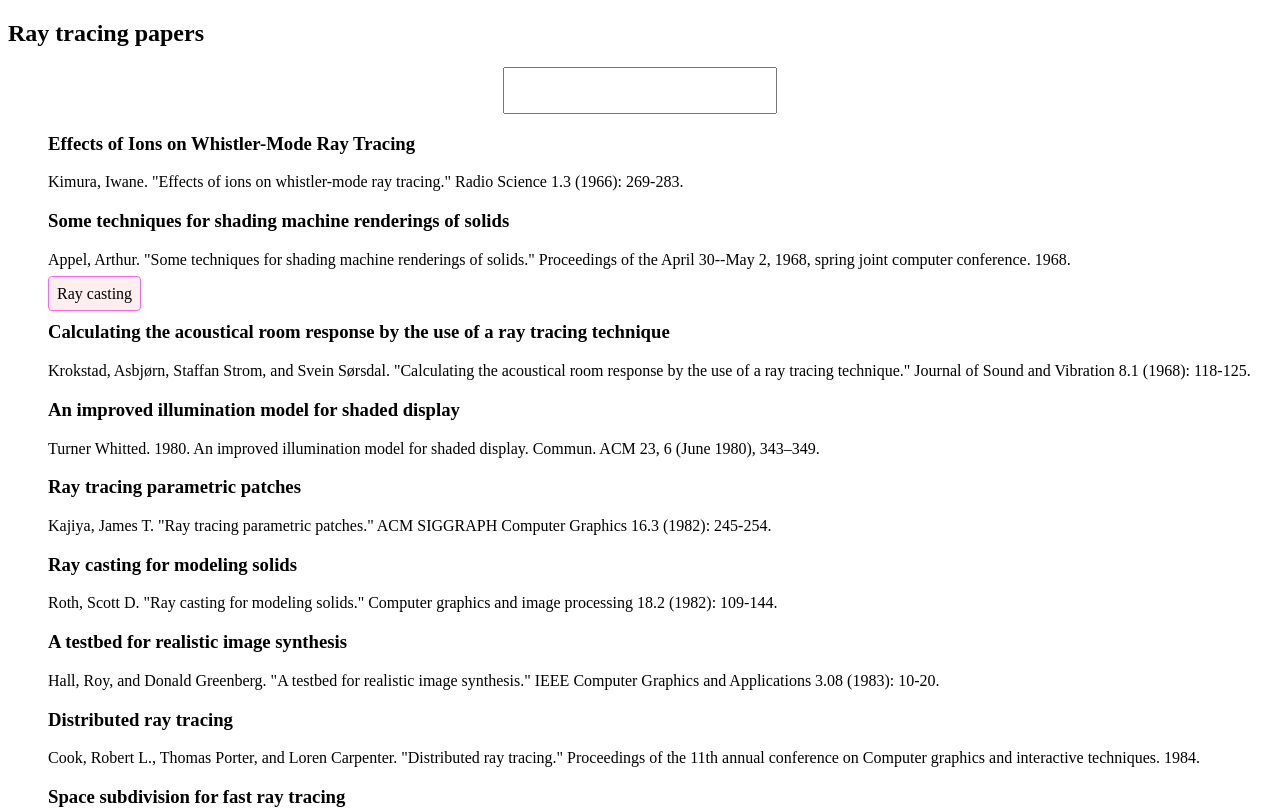
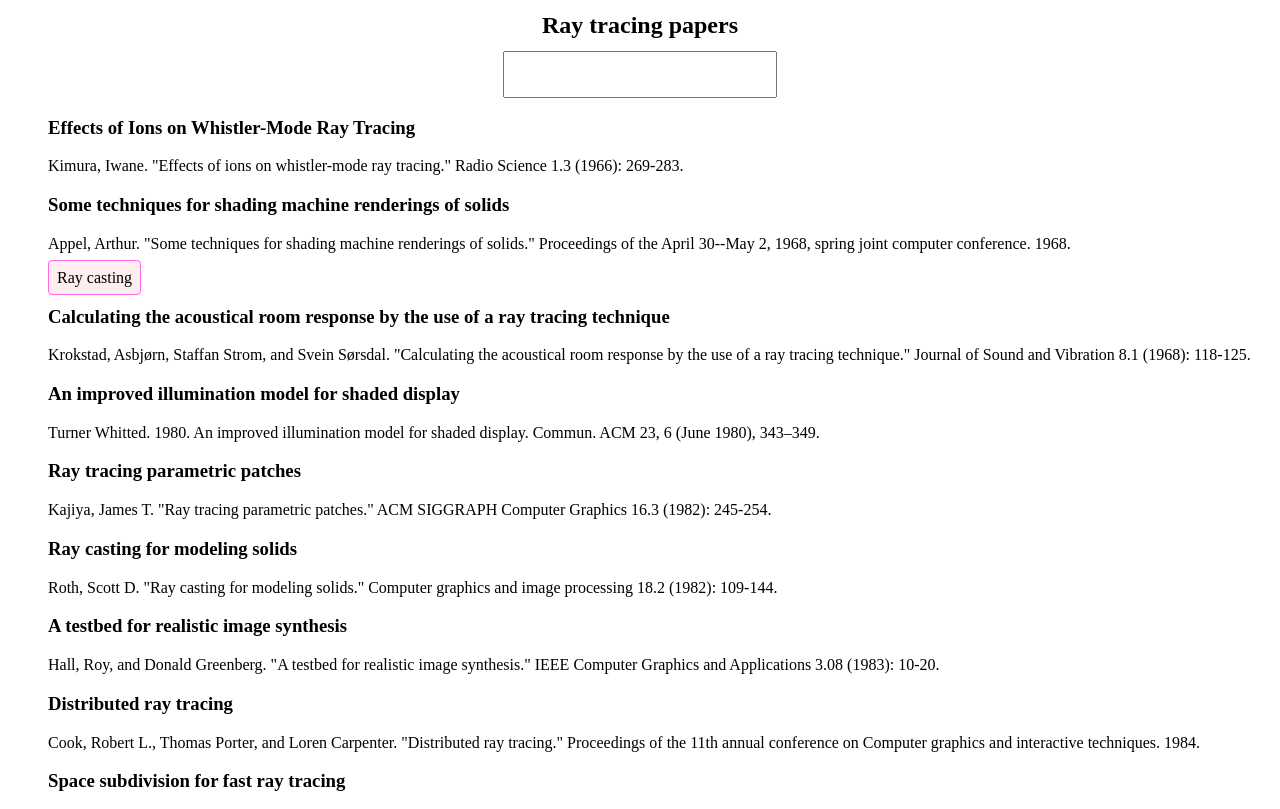
Before and after one commit to toomuat/toomuat.github.io, a React (Vite) app: page /papers/ray_tracing in a window 1280 px wide. Shown: the top 809 px of the page. Built offline with nearby package versions, Linux system fonts and the light colour scheme.

Commit message:
update paper page style

```diff
--- a/src/main.tsx
+++ b/src/main.tsx
@@ -24,26 +24,6 @@ const router = createBrowserRouter([
   basename: import.meta.env.GITHUB_PAGES
 })
 
-const router2 = createBrowserRouter(
-  createRoutesFromElements(
-    <Route
-      path='/'
-      element={<Root />}
-      errorElement={<ErrorPage />}>
-      <Route
-        path='/papers'
-        element={<Papers />}>
-      </Route>
-      <Route
-        path='/papers/ray_tracing'
-        element={<RayTracing />}>
-      </Route>
-    </Route >
-  )
-  , {
-    basename: import.meta.env.GITHUB_PAGES
-  })
-
 ReactDOM.createRoot(document.getElementById('root') as HTMLElement).render(
   <React.StrictMode>
     <RouterProvider router={router} />
--- a/src/papers.module.css
+++ b/src/papers.module.css
@@ -1,5 +1,11 @@
 li {
   list-style: none;
+}
+
+.paper_title {
+  margin: 0 auto;
+  text-align: center;
+  margin: 0.5em;
 }
 
 .keyword {
--- a/src/papers.tsx
+++ b/src/papers.tsx
@@ -87,7 +87,7 @@ function PapersList(text_file: string, title: string) {
 
   return (
     <>
-      <h2>{title}</h2>
+      <h2 className={style.paper_title}>{title}</h2>
       <input type="text" onChange={onSearchChange} className={style.search_box} />
       <PapersListSub papers={papers_info} search_word={search}></PapersListSub>
     </>
```
